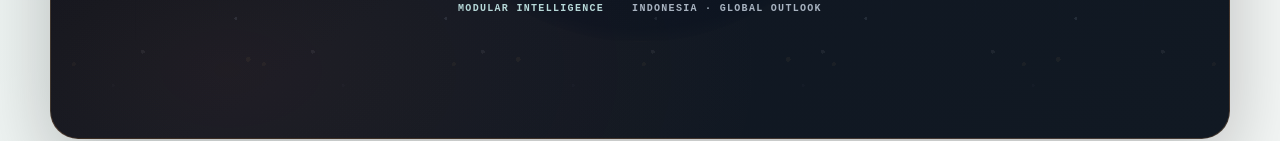
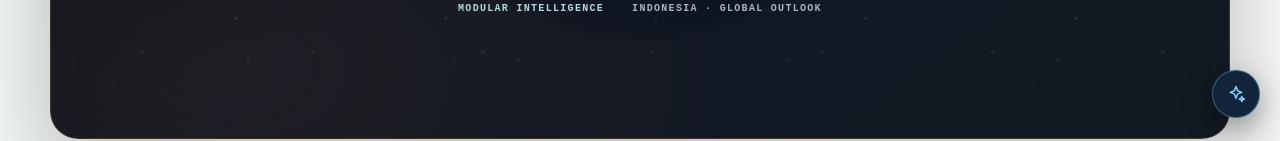
Before and after one commit to avinskuy/inSpectre-main, a React (Vite) app in the folder frontend/: page / in a window 1280 px wide. Shown: the part 662-803 px from the top of the page. Built offline with nearby package versions, Linux system fonts and the light colour scheme; no server answers.

Commit message:
feat: mount floating security assistant globally

```diff
--- a/frontend/src/App.jsx
+++ b/frontend/src/App.jsx
@@ -1,6 +1,7 @@
 import Logo from './components/Logo.jsx';
 import { useEffect, useState } from 'react';
 import Navbar from './components/Navbar.jsx';
+import FloatingAssistant from './components/FloatingAssistant.jsx';
 import Home from './pages/Home.jsx';
 import Nexus from './pages/Nexus.jsx';
 import FeatureLanding from './pages/FeatureLanding.jsx';
@@ -78,12 +79,10 @@ export default function App() {
 
   return (
     <div className="min-h-screen bg-cyber-bg text-cyber-text app-root">
-      <a
-        href="#main-content"
-        className="skip-link"
-      >Lewati ke konten utama</a>
+      <a href="#main-content" className="skip-link">Lewati ke konten utama</a>
       {booting && <BootScreen />}
       <Navbar />
+      <FloatingAssistant currentRoute={route} />
       <div id="main-content" tabIndex={-1} key={route} className="page-transition">
         {pageContent}
       </div>
@@ -102,14 +101,17 @@ export default function App() {
           </p>
           <div className="mx-auto my-6 h-px max-w-xs bg-gradient-to-r from-transparent via-slate-700 to-transparent" />
           <div className="flex justify-center">
-            <a href="https://www.instagram.com/avinnn_z?rpxt=aTBsazU4NWRtcGFu"
-              target="_blank" rel="noopener noreferrer"
+            <a
+              href="https://www.instagram.com/avinnn_z?rpxt=aTBsazU4NWRtcGFu"
+              target="_blank"
+              rel="noopener noreferrer"
               aria-label="Instagram inSpectre"
-              className="inline-flex h-10 w-10 items-center justify-center rounded-xl border border-white/10 bg-white/5 text-slate-300 transition-colors hover:border-[#F5B96B]/50 hover:text-[#F5B96B]">
+              className="inline-flex h-10 w-10 items-center justify-center rounded-xl border border-white/10 bg-white/5 text-slate-300 transition-colors hover:border-[#F5B96B]/50 hover:text-[#F5B96B]"
+            >
               <svg viewBox="0 0 24 24" className="h-5 w-5" fill="none" stroke="currentColor" strokeWidth="1.7" aria-hidden="true">
-                <rect x="3" y="3" width="18" height="18" rx="5"/>
-                <circle cx="12" cy="12" r="4"/>
-                <circle cx="17.5" cy="6.8" r="1" fill="currentColor" stroke="none"/>
+                <rect x="3" y="3" width="18" height="18" rx="5" />
+                <circle cx="12" cy="12" r="4" />
+                <circle cx="17.5" cy="6.8" r="1" fill="currentColor" stroke="none" />
               </svg>
             </a>
           </div>
```
